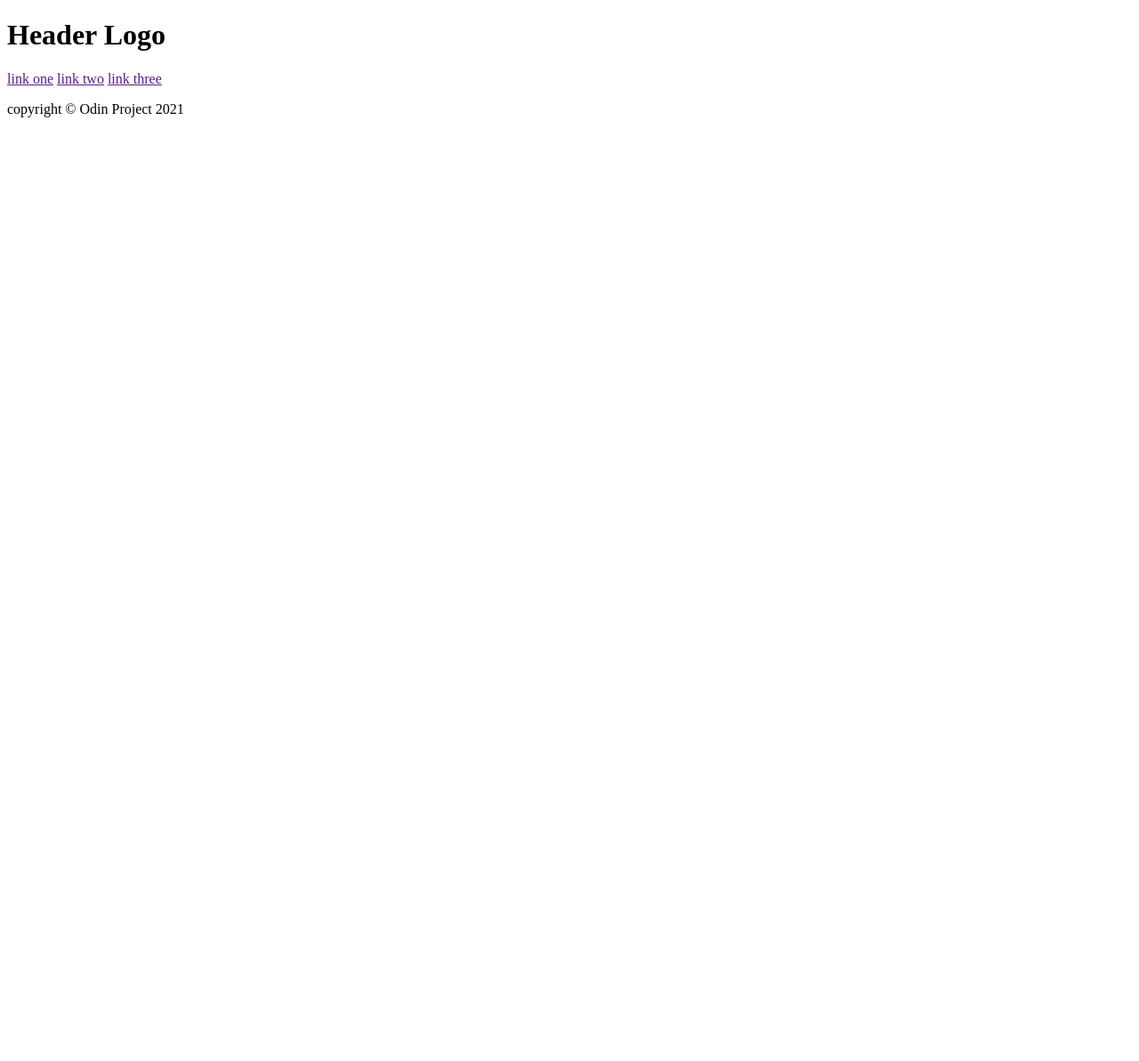
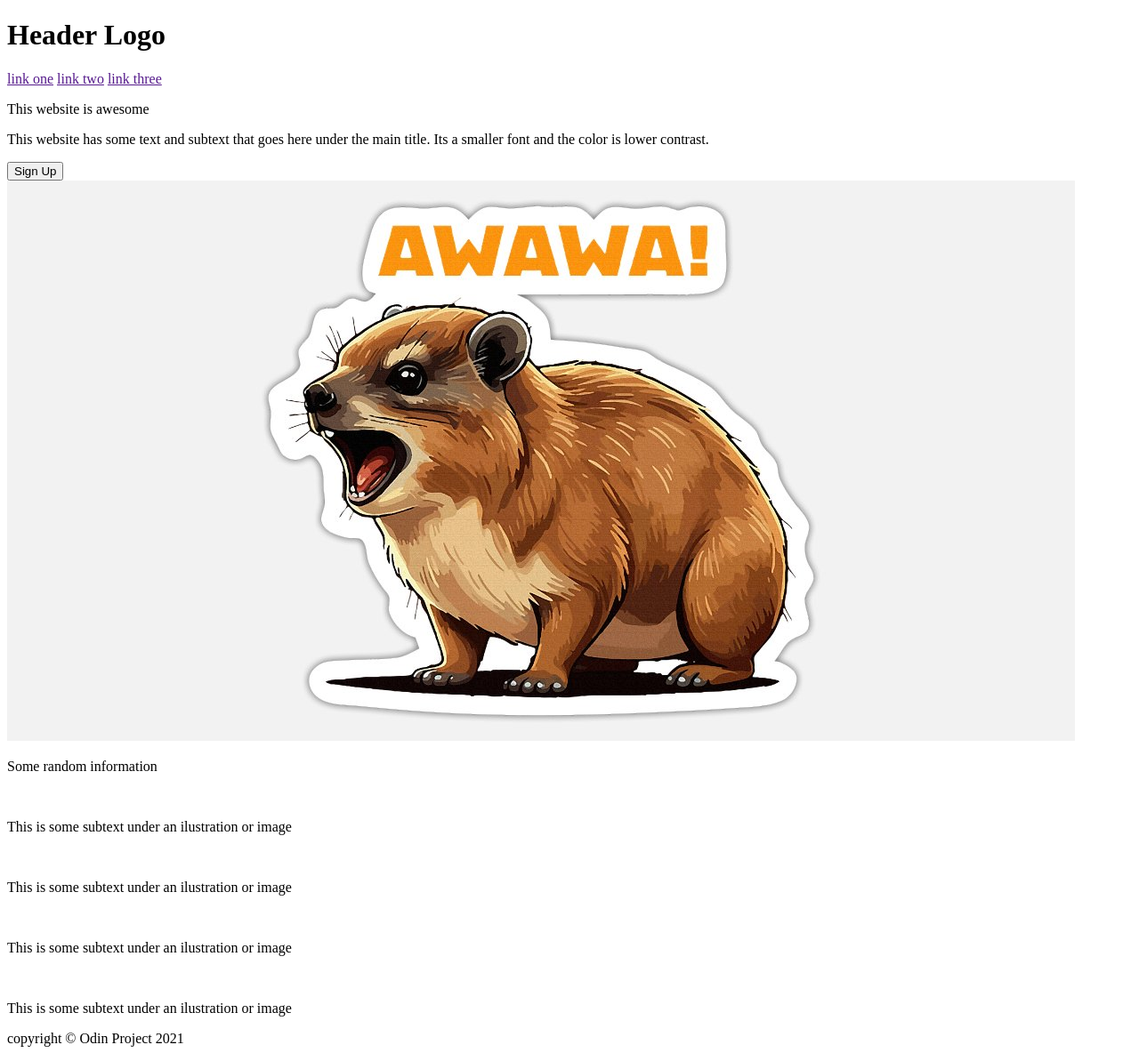
Before and after one commit to LuXeXe/flexbox, a plain HTML site: page index.html in a window 1280 px wide. Shown: the whole page at 89% size. Before the commit the page ends 800 px from the top, so only its background shows below. Drawn offline with Linux system fonts and the light colour scheme.

Commit message:
secciones y divs

```diff
--- a/index.html
+++ b/index.html
@@ -15,8 +15,35 @@
             </div>
         </header>
         <main>
-            <div class="sectionOne"></div>
-            <div class="sectionTwo"></div>
+            <div class="sectionOne">
+                <div class="texto">
+                    <p class="titleOne">This website is awesome</p>
+                    <p class="subtitle">This website has some text and subtext that goes here under the main title. Its a smaller font and the color is lower contrast.</p>
+                    <button>Sign Up</button>
+                </div>
+                <img src="./img/hyrax.jpg">
+            </div>
+            <div class="sectionTwo">
+                <p class="titleTwo">Some random information</p>
+                <div class="content">
+                    <div class="subcontent">
+                        <img src="" alt="">
+                        <p class="textImg">This is some subtext under an ilustration or image</p>
+                    </div>
+                    <div class="subcontent">
+                        <img src="" alt="">
+                        <p class="textImg">This is some subtext under an ilustration or image</p>
+                    </div>
+                    <div class="subcontent">
+                        <img src="" alt="">
+                        <p class="textImg">This is some subtext under an ilustration or image</p>
+                    </div>
+                    <div class="subcontent">
+                        <img src="" alt="">
+                        <p class="textImg">This is some subtext under an ilustration or image</p>
+                    </div>
+                </div>
+            </div>
             <div class="sectionThree"></div>
         </main>
         <footer><p>copyright &copy; Odin Project 2021</p></footer>
```
Also changed, not shown: img/hyrax.jpg (added).
